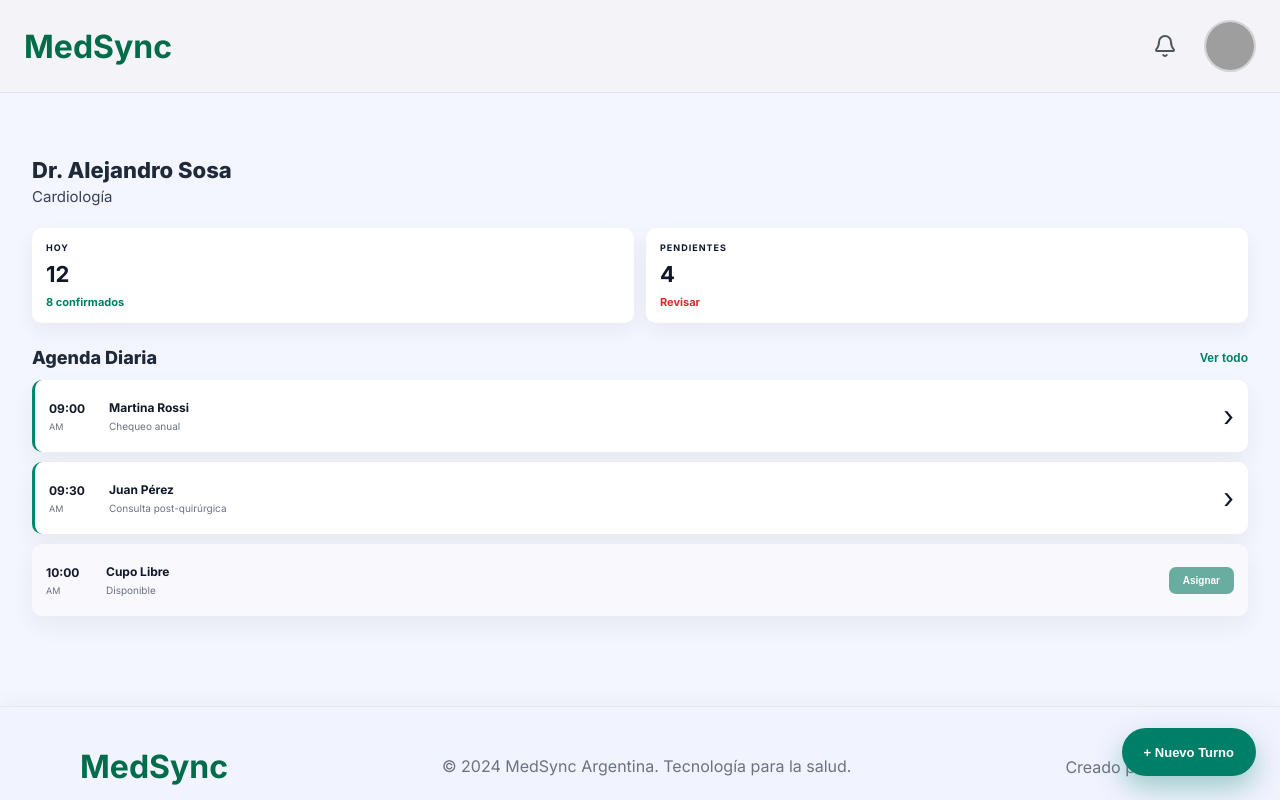
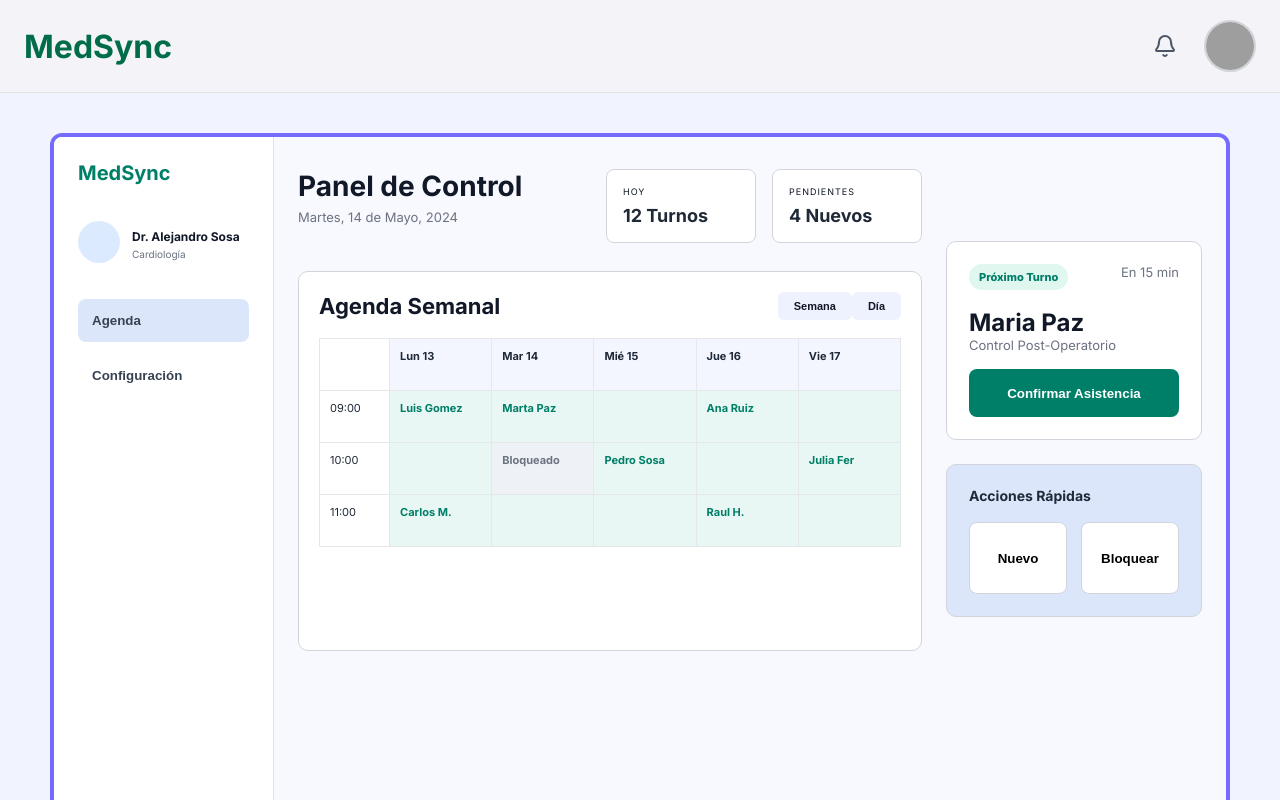
Before and after one commit to lucassosaurquiza/medsync, a React (Vite) app: page /dashboard in a window 1280 px wide. Shown: the top 800 px of the page. Built offline with nearby package versions, Linux system fonts and the light colour scheme; grey boxes are pictures that could not be loaded.

Commit message:
fix:descktop

```diff
--- a/src/pages/Dashboard/index.jsx
+++ b/src/pages/Dashboard/index.jsx
@@ -34,7 +34,8 @@ function Dashboard() {
       <NavBar className="mobile-navbar" />
 
       <main className="dashboard-layout">
-        <section className="dashboard-content">
+        {/* MOBILE */}
+        <section className="dashboard-content mobile-view">
           <div className="doctor-profile">
             <h2>Dr. Alejandro Sosa</h2>
             <p>Cardiología</p>
@@ -62,19 +63,118 @@ function Dashboard() {
 
             <div className="appointment-list">
               {appointments.map((appointment, index) => (
-                <AppointmentCard
-                  key={index}
-                  time={appointment.time}
-                  period={appointment.period}
-                  name={appointment.name}
-                  detail={appointment.detail}
-                  active={appointment.active}
-                />
+                <AppointmentCard key={index} {...appointment} />
               ))}
             </div>
           </section>
         </section>
+
+        {/* DESKTOP */}
+        <section className="desktop-view">
+          <aside className="desktop-sidebar">
+            <h2>MedSync</h2>
+
+            <div className="desktop-doctor">
+              <div className="desktop-avatar" />
+              <div>
+                <strong>Dr. Alejandro Sosa</strong>
+                <p>Cardiología</p>
+              </div>
+            </div>
+
+            <nav className="desktop-menu">
+              <button className="active">Agenda</button>
+              <button>Configuración</button>
+            </nav>
+
+            <button className="desktop-new-turn">+ Nuevo Turno</button>
+          </aside>
+
+          <section className="dashboard-main">
+            <header className="desktop-header">
+              <div>
+                <h1>Panel de Control</h1>
+                <p>Martes, 14 de Mayo, 2024</p>
+              </div>
+
+              <div className="desktop-stats">
+                <article>
+                  <span>HOY</span>
+                  <strong>12 Turnos</strong>
+                </article>
+
+                <article>
+                  <span>PENDIENTES</span>
+                  <strong>4 Nuevos</strong>
+                </article>
+              </div>
+            </header>
+
+            <section className="weekly-agenda">
+              <div className="weekly-header">
+                <h2>Agenda Semanal</h2>
+                <div>
+                  <button>Semana</button>
+                  <button>Día</button>
+                </div>
+              </div>
+
+              <div className="weekly-grid">
+                <span></span>
+                <strong>Lun 13</strong>
+                <strong>Mar 14</strong>
+                <strong>Mié 15</strong>
+                <strong>Jue 16</strong>
+                <strong>Vie 17</strong>
+
+                <span>09:00</span>
+                <p>Luis Gomez</p>
+                <p>Marta Paz</p>
+                <p></p>
+                <p>Ana Ruiz</p>
+                <p></p>
+
+                <span>10:00</span>
+                <p></p>
+                <p className="blocked">Bloqueado</p>
+                <p>Pedro Sosa</p>
+                <p></p>
+                <p>Julia Fer</p>
+
+                <span>11:00</span>
+                <p>Carlos M.</p>
+                <p></p>
+                <p></p>
+                <p>Raul H.</p>
+                <p></p>
+              </div>
+            </section>
+          </section>
+
+          <aside className="dashboard-aside">
+            <section className="next-turn-card">
+              <div className="next-turn-top">
+                <span>Próximo Turno</span>
+                <p>En 15 min</p>
+              </div>
+
+              <h3>Maria Paz</h3>
+              <p>Control Post-Operatorio</p>
+
+              <button>Confirmar Asistencia</button>
+            </section>
+
+            <section className="quick-actions">
+              <h3>Acciones Rápidas</h3>
+              <div>
+                <button>Nuevo</button>
+                <button>Bloquear</button>
+              </div>
+            </section>
+          </aside>
+        </section>
       </main>
+
       <button className="new-turn-button">+ Nuevo Turno</button>
       <Footer />
     </>
--- a/src/pages/Dashboard/styles.css
+++ b/src/pages/Dashboard/styles.css
@@ -136,3 +136,300 @@
     padding: 0 18px;
   }
 }
+
+.desktop-view {
+  display: none;
+}
+
+@media (min-width: 1024px) {
+  .mobile-navbar,
+  .mobile-view,
+  .new-turn-button {
+    display: none;
+  }
+
+  .dashboard-layout {
+    max-width: 1180px;
+    min-height: 820px;
+    margin: 40px auto;
+    padding: 0;
+    border: 4px solid #756cff;
+    border-radius: 12px;
+    overflow: hidden;
+    background: #f8f9ff;
+  }
+
+  .desktop-view {
+    display: grid;
+    grid-template-columns: 220px 1fr 280px;
+    width: 100%;
+    min-height: 820px;
+  }
+
+  .desktop-sidebar {
+    display: flex;
+    flex-direction: column;
+    padding: 24px;
+    background: #ffffff;
+    border-right: 1px solid #dfe3ea;
+  }
+
+  .desktop-sidebar h2 {
+    margin: 0 0 36px;
+    color: #007f68;
+    font-size: 20px;
+  }
+
+  .desktop-doctor {
+    display: flex;
+    align-items: center;
+    gap: 12px;
+    margin-bottom: 36px;
+  }
+
+  .desktop-avatar {
+    width: 42px;
+    height: 42px;
+    border-radius: 50%;
+    background: #dbeafe;
+  }
+
+  .desktop-doctor strong {
+    font-size: 12px;
+    color: #111827;
+  }
+
+  .desktop-doctor p {
+    margin: 3px 0 0;
+    font-size: 10px;
+    color: #6b7280;
+  }
+
+  .desktop-menu {
+    display: flex;
+    flex-direction: column;
+    gap: 12px;
+  }
+
+  .desktop-menu button {
+    border: none;
+    border-radius: 8px;
+    padding: 14px;
+    text-align: left;
+    background: transparent;
+    color: #374151;
+    font-weight: 700;
+    cursor: pointer;
+  }
+
+  .desktop-menu button.active {
+    background: #dce6fb;
+  }
+
+  .desktop-new-turn {
+    margin-top: auto;
+    height: 48px;
+    border: none;
+    border-radius: 8px;
+    background: #007f68;
+    color: #ffffff;
+    font-weight: 800;
+    cursor: pointer;
+  }
+
+  .dashboard-main {
+    padding: 32px 24px;
+  }
+
+  .desktop-header {
+    display: flex;
+    align-items: flex-start;
+    justify-content: space-between;
+    margin-bottom: 28px;
+  }
+
+  .desktop-header h1 {
+    margin: 0;
+    font-size: 28px;
+    color: #111827;
+  }
+
+  .desktop-header p {
+    margin: 6px 0 0;
+    color: #6b7280;
+    font-size: 13px;
+  }
+
+  .desktop-stats {
+    display: flex;
+    gap: 16px;
+  }
+
+  .desktop-stats article {
+    width: 150px;
+    padding: 16px;
+    border-radius: 8px;
+    background: #ffffff;
+    border: 1px solid #d1d5db;
+  }
+
+  .desktop-stats span {
+    display: block;
+    font-size: 9px;
+    letter-spacing: 1px;
+    color: #111827;
+  }
+
+  .desktop-stats strong {
+    display: block;
+    margin-top: 8px;
+    font-size: 18px;
+  }
+
+  .weekly-agenda {
+    min-height: 380px;
+    padding: 20px;
+    border-radius: 10px;
+    background: #ffffff;
+    border: 1px solid #d1d5db;
+  }
+
+  .weekly-header {
+    display: flex;
+    align-items: center;
+    justify-content: space-between;
+    margin-bottom: 18px;
+  }
+
+  .weekly-header h2 {
+    margin: 0;
+    font-size: 22px;
+    color: #111827;
+  }
+
+  .weekly-header button {
+    border: none;
+    border-radius: 6px;
+    padding: 8px 16px;
+    background: #eef2ff;
+    color: #111827;
+    font-size: 11px;
+    font-weight: 700;
+    cursor: pointer;
+  }
+
+  .weekly-grid {
+    display: grid;
+    grid-template-columns: 70px repeat(5, 1fr);
+    grid-auto-rows: 52px;
+    border-top: 1px solid #e5e7eb;
+    border-left: 1px solid #e5e7eb;
+  }
+
+  .weekly-grid > * {
+    margin: 0;
+    padding: 10px;
+    border-right: 1px solid #e5e7eb;
+    border-bottom: 1px solid #e5e7eb;
+    font-size: 11px;
+  }
+
+  .weekly-grid strong {
+    background: #f4f6ff;
+  }
+
+  .weekly-grid p {
+    color: #007f68;
+    font-weight: 700;
+    background: #e8f7f3;
+  }
+
+  .weekly-grid p.blocked {
+    color: #6b7280;
+    background: #eef2f7;
+  }
+
+  .dashboard-aside {
+    padding: 104px 24px 32px 0;
+  }
+
+  .next-turn-card,
+  .quick-actions {
+    padding: 22px;
+    border-radius: 10px;
+    background: #ffffff;
+    border: 1px solid #d1d5db;
+  }
+
+  .next-turn-card {
+    margin-bottom: 24px;
+  }
+
+  .next-turn-top {
+    display: flex;
+    justify-content: space-between;
+    margin-bottom: 18px;
+  }
+
+  .next-turn-top span {
+    color: #007f68;
+    background: #dff7ef;
+    padding: 6px 10px;
+    border-radius: 999px;
+    font-size: 11px;
+    font-weight: 800;
+  }
+
+  .next-turn-top p {
+    margin: 0;
+    font-size: 12px;
+    color: #6b7280;
+  }
+
+  .next-turn-card h3 {
+    margin: 0;
+    font-size: 24px;
+    color: #111827;
+  }
+
+  .next-turn-card p {
+    color: #6b7280;
+    font-size: 13px;
+  }
+
+  .next-turn-card button {
+    width: 100%;
+    height: 48px;
+    margin-top: 16px;
+    border: none;
+    border-radius: 8px;
+    background: #007f68;
+    color: #ffffff;
+    font-weight: 800;
+    cursor: pointer;
+  }
+
+  .quick-actions {
+    background: #dce6fb;
+  }
+
+  .quick-actions h3 {
+    margin: 0 0 18px;
+    font-size: 14px;
+  }
+
+  .quick-actions div {
+    display: grid;
+    grid-template-columns: 1fr 1fr;
+    gap: 14px;
+  }
+
+  .quick-actions button {
+    height: 72px;
+    border: 1px solid #d1d5db;
+    border-radius: 8px;
+    background: #ffffff;
+    font-weight: 700;
+    cursor: pointer;
+  }
+}
```
